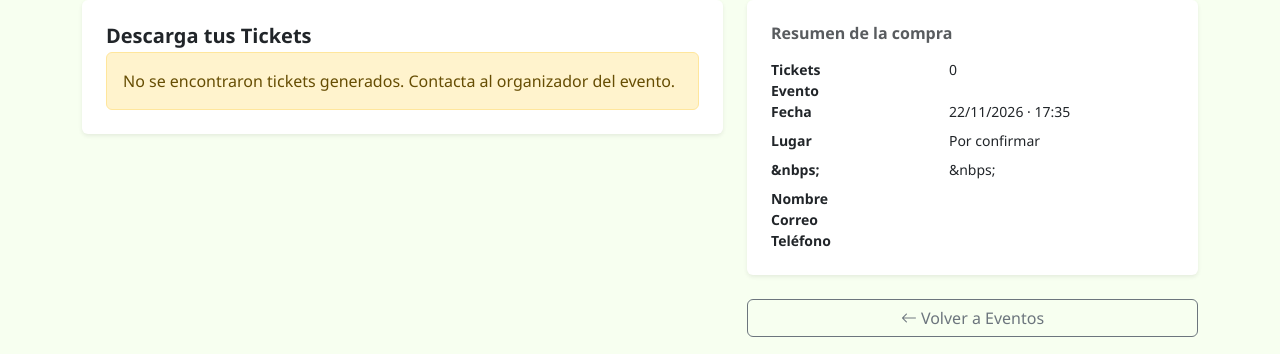
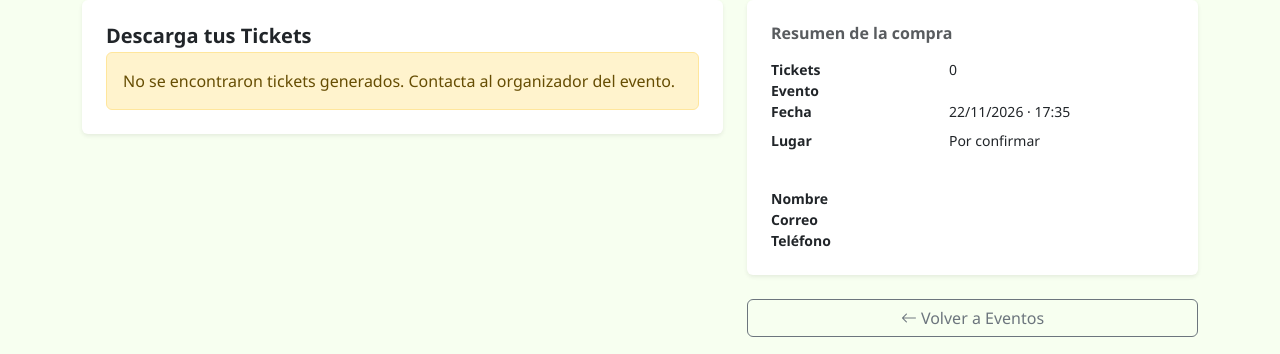
Before and after one commit to fredyvillavicencio/quierotix, a Laravel app: template resources/views/public/events/purchase-success.blade.php in a window 1280 px wide. Shown: the part 462-816 px from the top of the page. Run offline with Laravel 12, Linux system fonts and the light colour scheme; the template is opened without the code that fills it, so the values that code supplies are empty; parts of the project's set-up code (start-up, migrations or seed data) failed here and were passed over.

Commit message:
cambios compra

```diff
--- a/resources/views/public/events/purchase-success.blade.php
+++ b/resources/views/public/events/purchase-success.blade.php
@@ -63,7 +63,7 @@
 
                         @if ($participant->tickets->count() > 2)
                             <a href="{{ route('admin.participants.download.pdfs', $participant) }}"
-                               class="btn btn-brand w-100 mt-3 py-2 fw-semibold">
+                               class="btn btn-brand w-100 mt-5 py-2 fw-semibold">
                                 <i class="bi bi-file-earmark-zip me-2"></i>Descargar todos en ZIP
                             </a>
                         @endif
@@ -93,8 +93,8 @@
                             <dt class="col-5">Lugar</dt>
                             <dd class="col-7">{{ $event->lugar ?: 'Por confirmar' }}</dd>
 
-                             <dt class="col-5">&nbps;</dt>
-                            <dd class="col-7">&nbps;</dd>
+                            <dt class="col-5">&nbsp;</dt>
+                            <dd class="col-7">&nbsp;</dd>
 
                             <dt class="col-5">Nombre</dt>
                             <dd class="col-7">{{ $participant->full_name }}</dd>
--- a/resources/views/public/events/purchase.blade.php
+++ b/resources/views/public/events/purchase.blade.php
@@ -46,10 +46,10 @@
                         <h1 class="h4 fw-semibold mb-1">Compra tus tickets</h1>
                 <div class="alert alert-light border small mt-1 mb-3">
 
-                                    <i class="bi bi-shield-check me-1 text-brand"></i>
+                                    <i class="bi bi-check me-1 text-brand"></i>
                     Completa tus datos y elige cuántos tickets necesitas.<br>
                     <i class="bi bi-shield-check me-1 text-brand"></i>
-                    Tus datos se usan únicamente para generar y enviar tus entradas.<br>
+                    Tus datos se usan únicamente para generar y enviar tus tickets.<br>
                     <i class="bi bi-envelope-check me-1 text-brand"></i>
                                     Recibirás tus tickets por correo. También podrás descargarlos al finalizar la compra.
                 </div>
```
Also changed, not shown: 1 other file.
